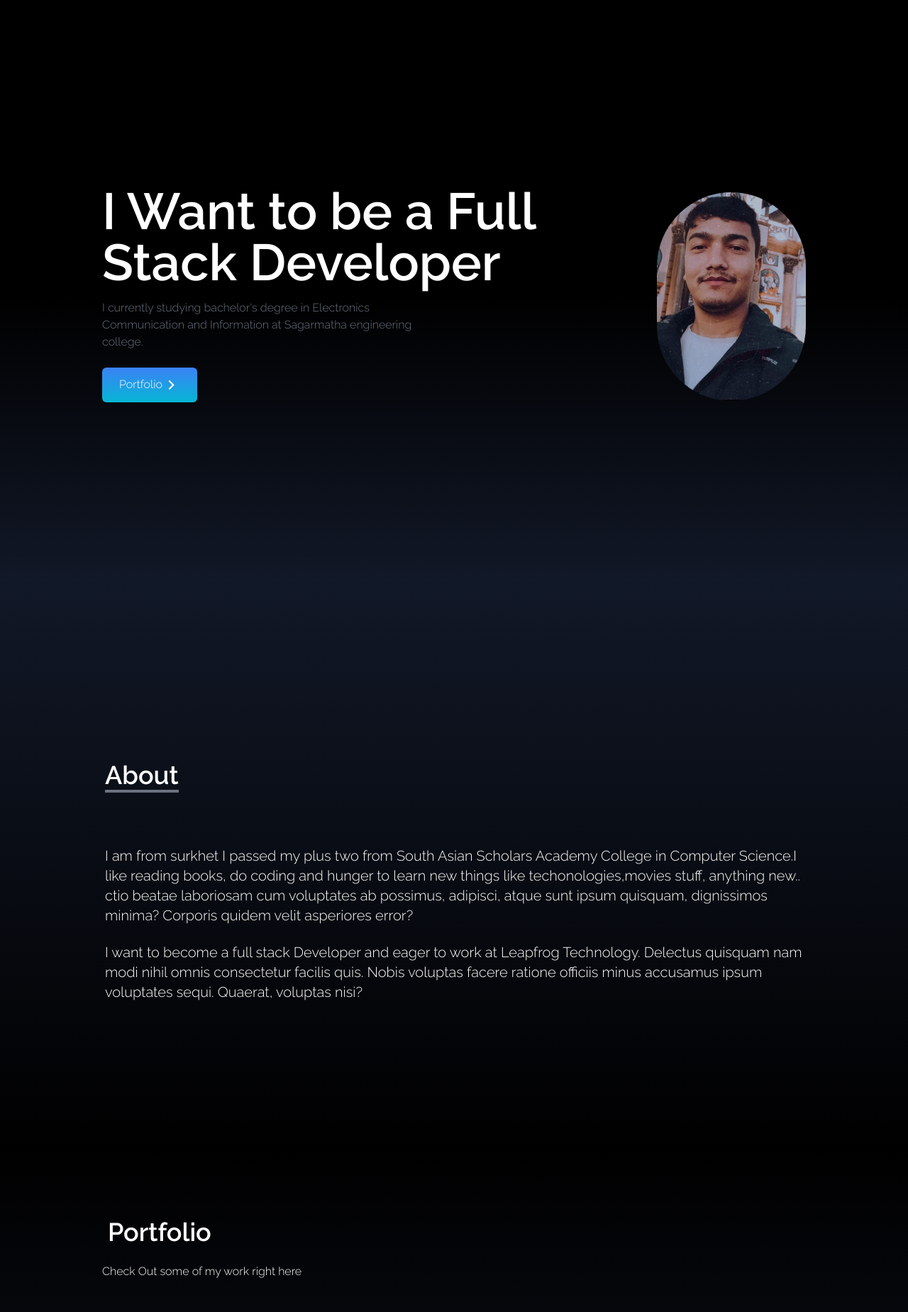
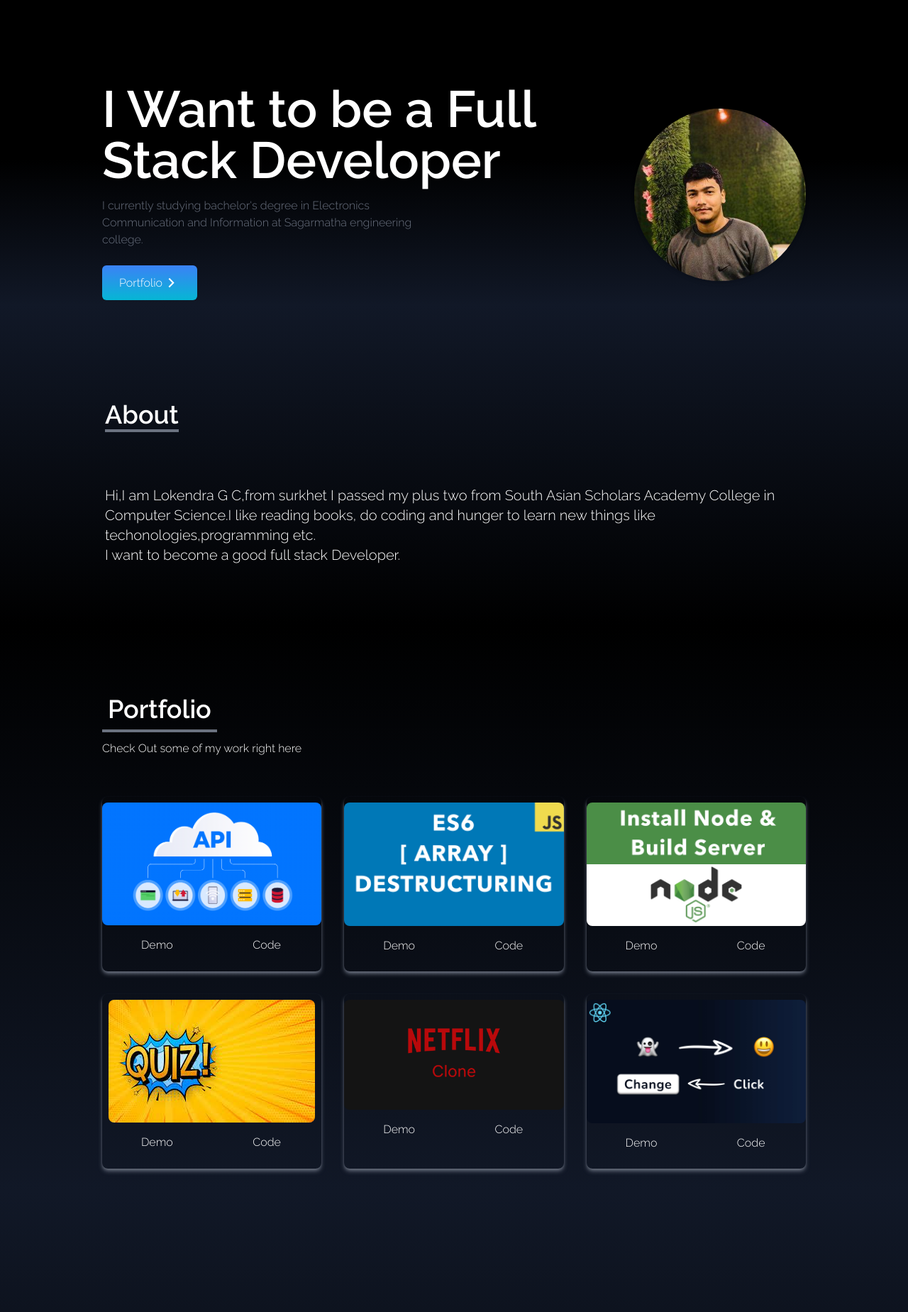
Before and after one commit to LokendraGC/yt-react-my-portfolio, a React (Create React App) app: page / in a window 1280 px wide. Shown: the part 62-1911 px from the top of the page at 71% size. Built offline with nearby package versions, Linux system fonts and the light colour scheme.

Commit message:
feri add gare

```diff
--- a/src/component/About.jsx
+++ b/src/component/About.jsx
@@ -1,27 +1,36 @@
-import React from 'react'
+import React from "react";
 
 const About = () => {
-    return (
-        <div name="about" className='pt-12 w-full h-screen bg-gradient-to-t from-black
+  return (
+    <div
+      name="about"
+      className="pt-12 w-full h-[450px]  bg-gradient-to-t from-black
          to-gray-900
-         text-white'>
-            <div className='max-w-screen-lg p-5 mx-auto flex flex-col
-             justify-center w-full h-full'>
-                <div className=''>
-                    <p className='text-4xl font-bold inline border-b-4
-                     border-gray-500'>About</p>
-                </div>
+         text-white"
+    >
+      <div
+        className="max-w-screen-lg p-5 mx-auto flex flex-col
+             justify-center w-full h-full"
+      >
+        <div className="">
+          <p
+            className="text-4xl font-bold inline border-b-4
+                     border-gray-500"
+          >
+            About
+          </p>
+        </div>
 
-                <p className='text-xl mt-20'>
-                    I am from surkhet I passed my plus two from South Asian Scholars Academy College in Computer Science.I like reading books, do coding and  hunger to learn new things like techonologies,movies stuff, anything new..  ctio beatae laboriosam cum voluptates ab possimus, adipisci, atque sunt ipsum quisquam, dignissimos minima? Corporis quidem velit asperiores error?
-                </p>
-                <br />
-                <p className='text-xl'>
-                    I want to become a full stack Developer and eager to work at Leapfrog Technology. Delectus quisquam nam modi nihil omnis consectetur facilis quis. Nobis voluptas facere ratione officiis minus accusamus ipsum voluptates sequi. Quaerat, voluptas nisi?
-                </p>
-            </div>
-        </div>
-    )
-}
+        <p className="text-xl mt-20">
+          Hi,I am Lokendra G C,from surkhet I passed my plus two from South
+          Asian Scholars Academy College in Computer Science.I like reading
+          books, do coding and hunger to learn new things like
+           techonologies,programming etc. <br />I want to become a good full
+          stack Developer.
+        </p>
+      </div>
+    </div>
+  );
+};
 
-export default About
+export default About;
--- a/src/component/Exprience.jsx
+++ b/src/component/Exprience.jsx
@@ -1,71 +1,82 @@
-import React from 'react'
-import css from "../assets/css.png"
-import github from "../assets/github.png"
-import html from "../assets/html.png"
-import reactt from "../assets/react.png"
-import javascript from "../assets/javascript.png"
-import tailwind from "../assets/tailwind.png"
+import React from "react";
+import css from "../assets/css.png";
+import github from "../assets/github.png";
+import html from "../assets/html.png";
+import reactt from "../assets/react.png";
+import javascript from "../assets/javascript.png";
+import tailwind from "../assets/tailwind.png";
 
 function Exprience() {
-
   const techs = [
     {
       id: 1,
       src: css,
-            title: 'CSS'
+      title: "CSS",
     },
     {
       id: 2,
       src: github,
-            title: 'Github'
+      title: "Github",
     },
     {
       id: 3,
       src: html,
-            title: 'HTML'
+      title: "HTML",
     },
     {
       id: 4,
       src: reactt,
-            title: 'React'
+      title: "React",
     },
     {
       id: 5,
       src: javascript,
-            title: 'JavaScript'
+      title: "JavaScript",
     },
     {
       id: 6,
       src: tailwind,
-            title: 'TailWind'
+      title: "TailWind",
     },
-    ]
+  ];
   return (
-        <div name="experience" className='bg-gradient-to-b from-gray-900 to-black w-full h-screen'>
-
-            <div className='max-w-screen-lg mx-auto p-4 flex flex-col
-               justify-center w-full h-full text-white'>
+    <div
+      name="experience"
+      className="bg-gradient-to-b from-gray-900 to-black w-full h-screen"
+    >
+      <div
+        className="max-w-screen-lg mx-auto p-4 flex flex-col
+               justify-center w-full h-full text-white"
+      >
         <div>
-                    <p className='text-4xl font-bold inline border-gray-500
-                 p-2'>Exprience</p>
-                    <p className='py-6'>These are the techonologies I have worked with.</p>
+          <p
+            className="text-4xl font-bold inline border-b-4 border-gray-500
+                 p-2"
+          >
+            Exprience
+          </p>
+          <p className="py-6">
+            These are the techonologies I have worked with.
+          </p>
         </div>
-                <div className='w-full grid grid-cols-2 sm:grid-cols-3
-              gap-8 text-center py-8 px-8 sm:px-0 '>
-
-
-              {techs.map(({id,src,title})=>(
-
-            <div key={id} className='shadow-md shadow-gray-500 hover:scale-110 duration-500 rounded-lg
-                py-2 ' >
-                        <img src={src} alt="" className='w-20 mx-auto' />
-                        <p className='text-white mt-3'>{title}</p>
+        <div
+          className="w-full grid grid-cols-2 sm:grid-cols-3
+              gap-8 text-center py-8 px-8 sm:px-0 "
+        >
+          {techs.map(({ id, src, title }) => (
+            <div
+              key={id}
+              className="shadow-md shadow-gray-500 hover:scale-110 duration-500 rounded-lg
+                py-2 "
+            >
+              <img src={src} alt="" className="w-20 mx-auto" />
+              <p className="text-white mt-3">{title}</p>
             </div>
           ))}
         </div>
       </div>
     </div>
-    )
+  );
 }
 
-export default Exprience
+export default Exprience;
--- a/src/component/Home.jsx
+++ b/src/component/Home.jsx
@@ -1,5 +1,5 @@
 import React from 'react'
-import MyImage from "../assets/loke.jpg"
+import MyImage from "../assets/loki.jpg"
 import { RiArrowRightSLine } from "react-icons/ri"
 import {Link} from "react-scroll"
 
@@ -15,50 +15,53 @@ const Home = () => {
     return (
       <div
         name="home"
-        className='h-screen  w-full bg-gradient-to-b from-black via-black
-         to-gray-900
-    '
+        className="pt-[100px]  w-full bg-gradient-to-b from-black via-black
+         to-gray-900"
       >
-
-        <div className='max-w-screen-lg mx-auto flex flex-col
-        items-center justify-center h-full px-4 md:flex-row'>
-
-            <div className='flex flex-col justify-center h-full'>
-                <h2 className='text-4xl md:text-7xl font-bold text-white'  >I Want to be a Full Stack Developer</h2>
-                <p className='max-w-md py-4 text-gray-500 '>
-                    I currently studying bachelor's degree
-                    in  Electronics
-                    Communication and Information at
-                    Sagarmatha engineering
-                    college.
+        <div
+          className="max-w-screen-lg mx-auto flex flex-col
+        items-center justify-center h-full px-4 md:flex-row"
+        >
+          <div className="flex flex-col justify-center h-full">
+            <h2 className="text-4xl md:text-7xl font-bold text-white">
+              I Want to be a Full Stack Developer
+            </h2>
+            <p className="max-w-md py-4 text-gray-500 ">
+              I currently studying bachelor's degree in Electronics
+              Communication and Information at Sagarmatha engineering college.
             </p>
 
             <div>
-
-                    {
-                        links.map(({link})=>(
-
-                    <Link to={link} smooth={true} duration={500}
-                      className='group text-white w-fit px-6 py-3 my-2
+              {links.map(({ link }) => (
+                <Link
+                  to={link}
+                  smooth={true}
+                  duration={500}
+                  className="group text-white w-fit px-6 py-3 my-2
                     flex items-center rounded-md bg-gradient-to-t
-                     from-cyan-500 to-blue-500 cursor-pointer'>
+                     from-cyan-500 to-blue-500 cursor-pointer
+                      max-sm:ml-24"
+                >
                   Portfolio
-                        <span className='group-hover:rotate-90 duration-300'><RiArrowRightSLine size={25} /></span>
+                  <span className="group-hover:rotate-90 duration-300">
+                    <RiArrowRightSLine size={25} />
+                  </span>
                 </Link>
-                        ))
-                    }
+              ))}
             </div>
-
           </div>
-            <div>
-                <img src={MyImage}
+          <div className="max-sm:mt-6">
+            <img
+              src={MyImage}
               alt="My portfolio"
-                    className='rounded-full  mx-auto w-80
-                        '/>
+              className="rounded-full mx-auto w-96  shadow-md
+                    max-sm:w-60
+                        "
+            />
           </div>
         </div>
       </div>
-    )
+    );
 }
 
 export default Home
--- a/src/component/Portfolio.jsx
+++ b/src/component/Portfolio.jsx
@@ -38,40 +38,60 @@ function Portfolio() {
 
 
     return (
-        <div name="portfolio" className='bg-gradient-to-b from-black to-gray-900 w-full pt-24 sm:h-screen h-screen'>
+      <div
+        name="portfolio"
+        className="bg-gradient-to-b from-black
+         to-gray-900 w-full pt-24 sm:h-screen md:h-screen max-sm:h-[800px]"
+      >
+        <div
+          className="max-w-screen-lg mx-auto p-4 flex flex-col
+               justify-center w-full h-full text-white"
+        >
+          <div>
+            <p
+              className="text-4xl font-bold inline border-b-4
+                     border-gray-500
+                 p-2 "
+            >
+              Portfolio
+            </p>
+            <p className="py-6">Check Out some of my work right here</p>
+          </div>
+          <div
+            className="w-full grid grid-cols-2 sm:grid-cols-3
+              gap-8 text-center py-8 px-8 sm:px-0  "
+          >
+            {portfolios.map(({ id, src }) => (
+              <div
+                key={id}
+                className="shadow-md shadow-gray-500
+                 rounded-lg
+                py-2 max-sm:hover:duration-0"
+              >
+                <img src={src} alt="" className=" mx-auto rounded-lg" />
 
-            <div className='max-w-screen-lg mx-auto p-4 flex flex-col
-               justify-center w-full h-full text-white'>
-                <div>
-                    <p className='text-4xl font-bold inline border-gray-500
-                 p-2'>Portfolio</p>
-                    <p className='py-6'>Check Out some
-                        of my work right here</p>
+                <div className="flex items-center justify-center">
+                  <button
+                    className="text-white w-1/2
+                                 m-4 duration-200
+                                 hover:scale-150 max-sm:hover:scale-100
+                                 "
+                  >
+                    Demo
+                  </button>
+                  <button
+                    className="text-white w-1/2   m-4
+                             duration-200 hover:scale-150 max-sm:hover:scale-100"
+                  >
+                    Code
+                  </button>
                 </div>
-                <div className='w-full grid grid-cols-2 sm:grid-cols-3
-              gap-8 text-center py-8 px-8 sm:px-0 '>
-
-
-              {portfolios.map(({id,src})=>(
-
-            <div key={id} className='shadow-md shadow-gray-500 hover:scale-110 duration-500 rounded-lg
-                py-2 ' >
-                        <img src={src} alt="" className=' mx-auto rounded-lg' />
-
-                        <div className='flex items-center justify-center'>
-                                <button className='text-white w-1/2
-                                 m-4 duration-200 hover:scale-150'>Demo</button>
-                                <button className='text-white w-1/2   m-4
-                             duration-200 hover:scale-150'>Code</button>
-                            </div>
-            </div>
-              ))}
-
-
-                </div>
-            </div>
+              </div>
+            ))}
+          </div>
         </div>
-    )
+      </div>
+    );
 }
 
 export default Portfolio
```
Also changed, not shown: src/assets/loki.jpg (added). Lines whose indentation alone changed are shown as unchanged.
